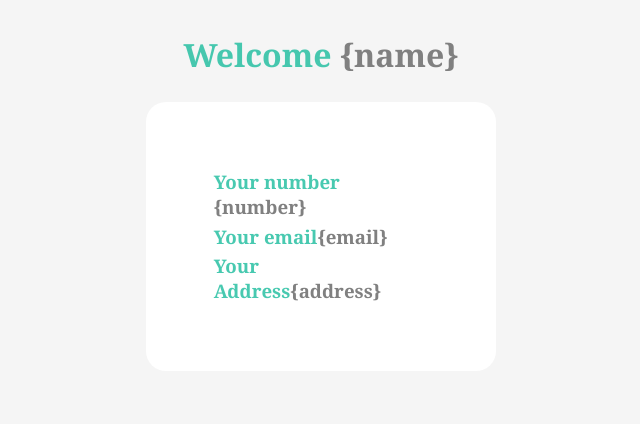
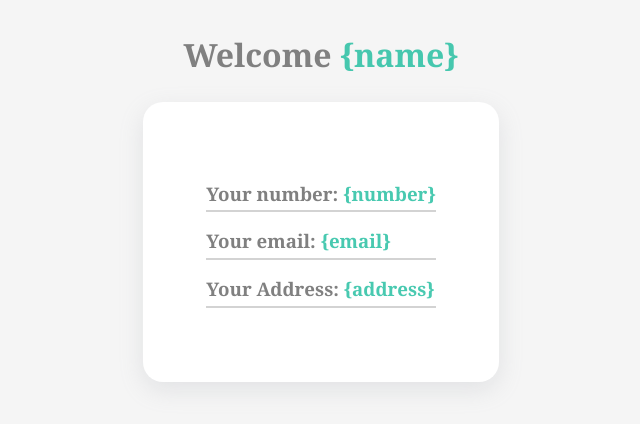
Before and after one commit to MaysaraSafwat/Node-labs, a plain HTML site: page day2/task2/client/welcom.html in a window 1280 px wide. Shown: the whole page, without its empty margins (319-959 px from the left). Drawn offline with Linux system fonts and the light colour scheme.

Commit message:
edit welcome page  css

```diff
--- a/day2/task2/client/style.css
+++ b/day2/task2/client/style.css
@@ -15,7 +15,7 @@ form {
 }
 h1, h3{
     margin: 2%;
-    color: #1abc9ccc;
+    color: grey;
     font-family:Cambria, Cochin, Georgia, Times, 'Times New Roman', serif;
     background-color: transparent;
 }
@@ -42,7 +42,17 @@ div{
     padding: 5% 5%;
     border: none;
     border-radius: 20px;
+    box-shadow: rgba(149, 157, 165, 0.2) 0px 8px 24px;
+}
+h3{
+    margin: 5% 0;
+    border-bottom: 2px solid lightgray;
+    padding: 2% 0;
+}
+span:first-of-type{
+    display: inline;
 }
 span {
-    color : gray
+    display: block;
+    color: #1abc9ccc;
 }
--- a/day2/task2/client/welcom.html
+++ b/day2/task2/client/welcom.html
@@ -10,9 +10,9 @@
 
         <h1>Welcome <span>{name}</span></h1>
         <div>
-            <h3>Your number <span>{number}</span></h3>
-            <h3>Your email<span>{email}</span></h3>
-            <h3>Your Address<span>{address}</span></h3>
+            <h3>Your number:  <span>{number}</span></h3>
+            <h3>Your email: <span>{email}</span></h3>
+            <h3>Your Address: <span>{address}</span></h3>
         </div>
 
 </body>
```
